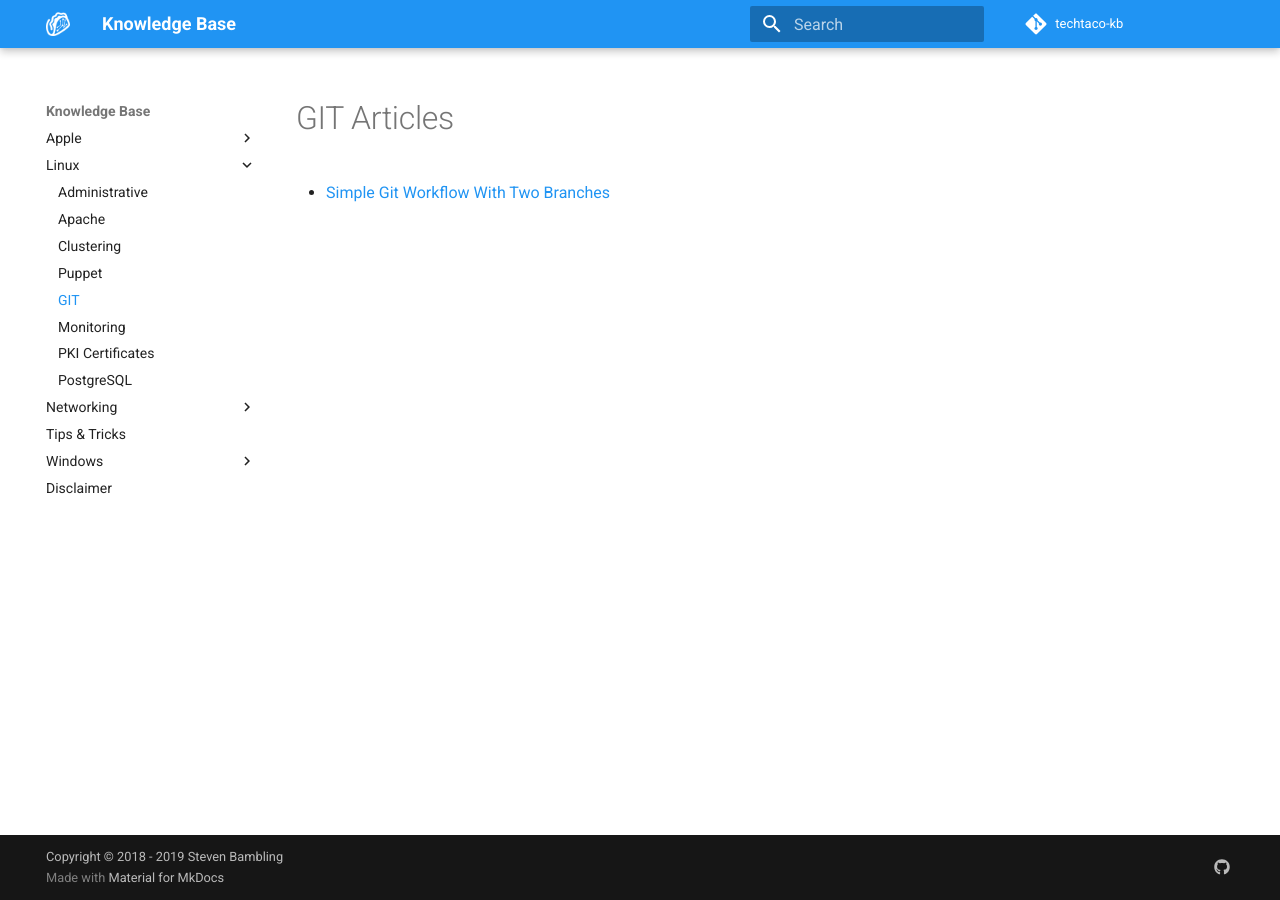
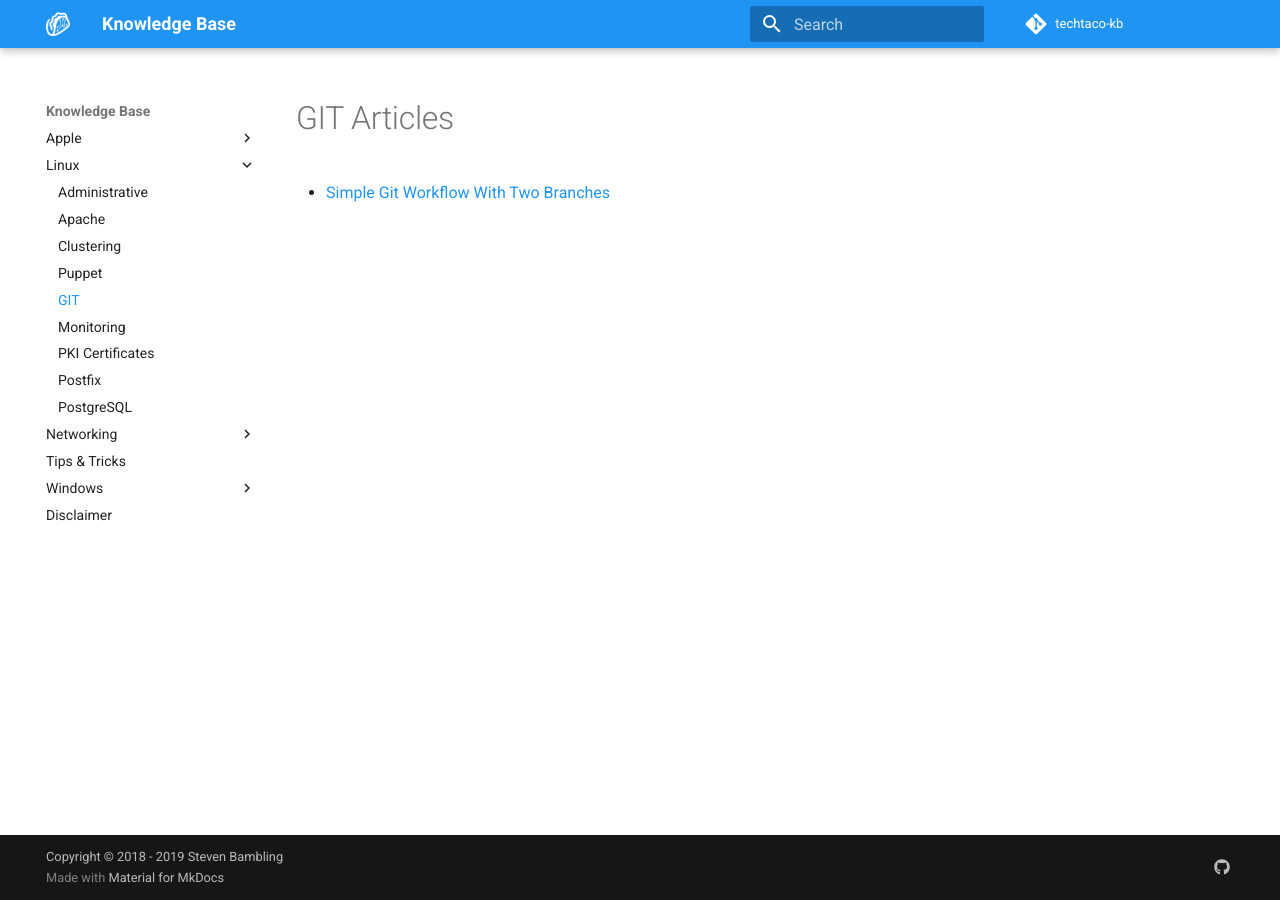
Before and after one commit to smbambling/techtaco-kb-old, an MkDocs documentation site: the page built from docs/linux/git/nav.md, in a window 1280 px wide. Built offline with MkDocs 1.6.1 and Material for MkDocs 9.7.7, drawn with Linux system fonts in a browser that asks for light colours; comment, search, counter and statistics services are not loaded.

Commit message:
adding postfix linux heading to nav

```diff
--- a/mkdocs.yml
+++ b/mkdocs.yml
@@ -14,6 +14,7 @@
       - GIT: linux/git/nav.md
       - Monitoring: linux/monitoring/nav.md
       - PKI Certificates: linux/pki_certificates/nav.md
+      - Postfix: linux/postfix/nav.md
       - PostgreSQL: linux/postgresql/nav.md
   - Networking:
       - Cisco: networking/cisco/nav.md
```
